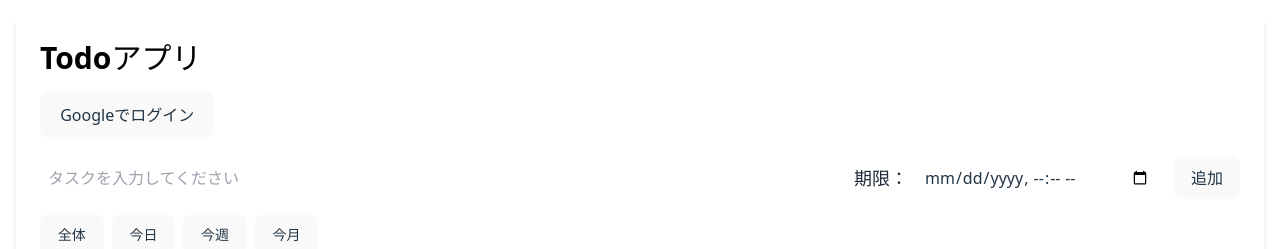
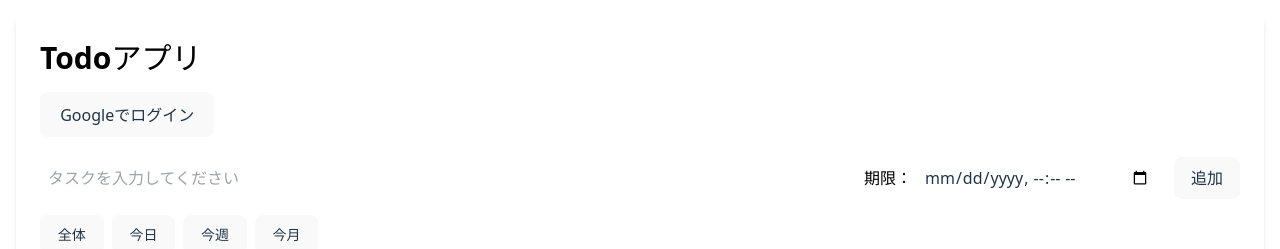
Before and after one commit to tojiinoue/Todolist, a React (Vite) app: page / in a window 1280 px wide. Shown: the top 249 px of the page. Built offline with nearby package versions, Linux system fonts and the light colour scheme; no server answers.

Commit message:
ダークカラー搭載

```diff
--- a/src/App.tsx
+++ b/src/App.tsx
@@ -254,13 +254,15 @@ function App() {
             placeholder="タスクを入力してください"
             style={{ padding: '8px', marginRight: '8px', flex: 1 }}
           />
-          <p className="text-lg font-semibold text-gray-800">期限：</p>
+          <div className="flex items-center space-x-1">
+          <label htmlFor="dueDate" className="text-black">期限：</label>
           <input
             type="datetime-local"
             value={newDueDate}
             onChange={(e) => setNewDueDate(e.target.value)}
             style={{ padding: '8px', marginRight: '8px' }}
           />
+          </div>
           <button type="submit" style={{ padding: '8px 16px' }}>
             追加
           </button>
```
